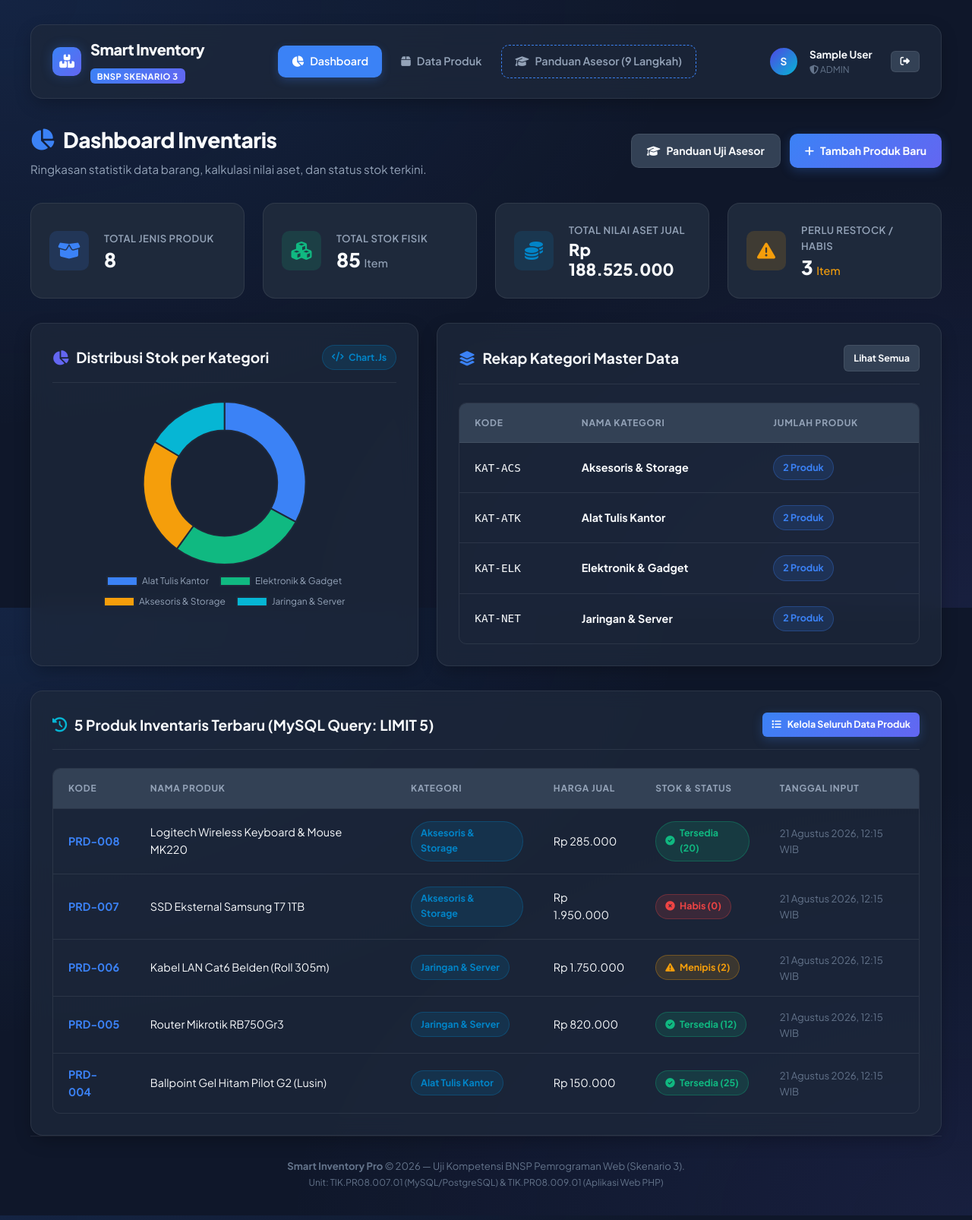
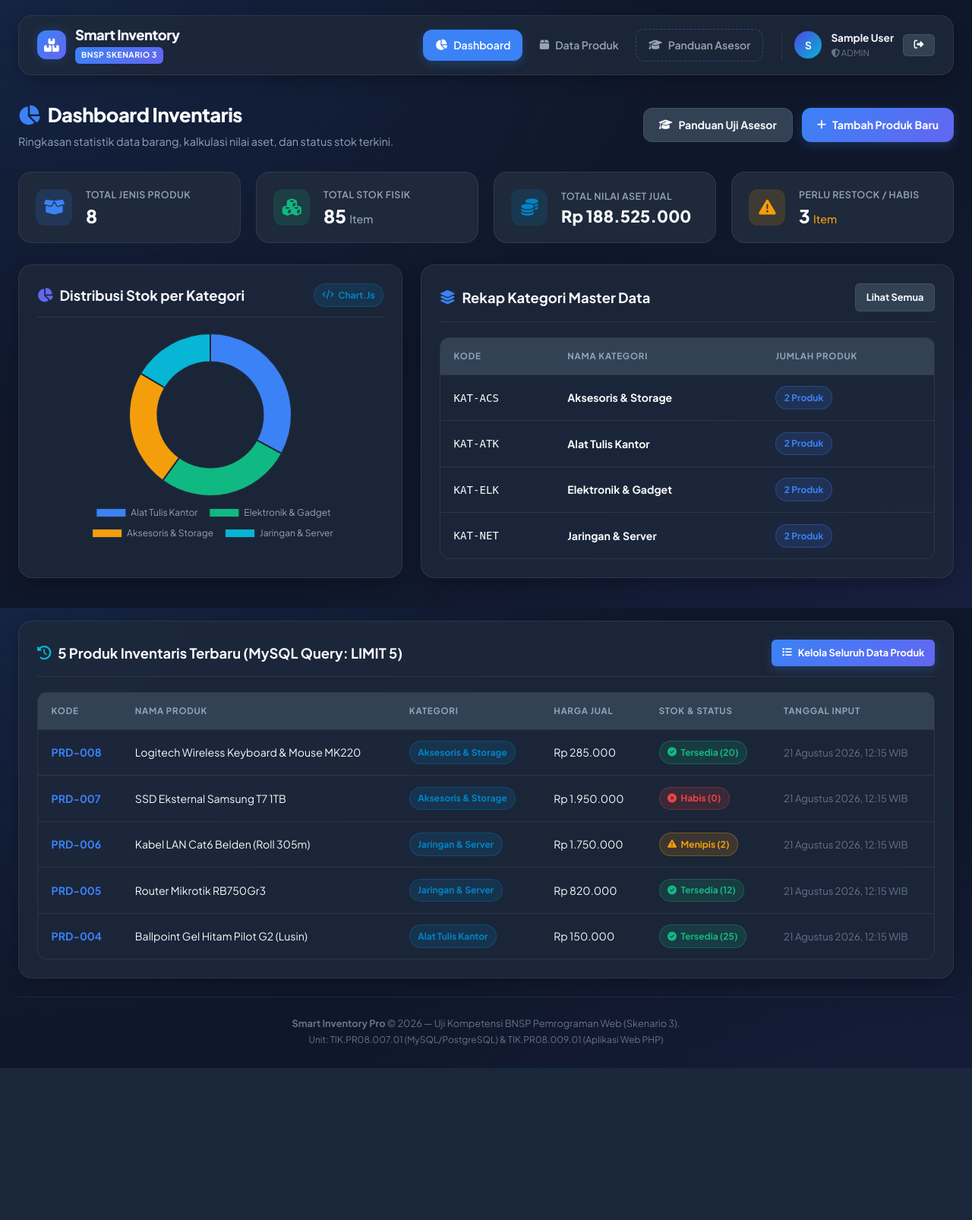
Before and after one commit to BDwicky/BNSP, a PHP site: page / in a window 1280 px wide. Shown: the whole page at 76% size. After the commit the page ends 1406 px from the top, so only its background shows below. Run offline with PHP 8.4, Linux system fonts and the light colour scheme; the visitor is signed in with stand-in values (Sample User, id 1); data comes from the database, SQL or seed files in the repository; some libraries are stand-ins or nearby versions.

Commit message:
feat: implement SweetAlert2 toast notifications, custom confirmation modals, and mobile responsive layout

```diff
--- a/assets/css/style.css
+++ b/assets/css/style.css
@@ -9,7 +9,7 @@
     --bg-main: #0f172a;
     --bg-surface: #1e293b;
     --bg-surface-elevated: #334155;
-    --bg-glass: rgba(30, 41, 59, 0.75);
+    --bg-glass: rgba(30, 41, 59, 0.85);
     --border-color: rgba(255, 255, 255, 0.08);
     --border-focus: #3b82f6;
 
@@ -33,8 +33,8 @@
     --info-bg: rgba(2, 132, 199, 0.15);
 
     --radius-sm: 6px;
-    --radius-md: 10px;
-    --radius-lg: 16px;
+    --radius-md: 12px;
+    --radius-lg: 18px;
     --radius-xl: 24px;
 
     --shadow-sm: 0 2px 8px rgba(0, 0, 0, 0.2);
@@ -57,29 +57,28 @@ body {
     color: var(--text-primary);
     line-height: 1.6;
     min-height: 100vh;
-    display: flex;
-    flex-direction: column;
     overflow-x: hidden;
     background-image:
         radial-gradient(at 0% 0%, rgba(59, 130, 246, 0.12) 0px, transparent 50%),
         radial-gradient(at 100% 100%, rgba(99, 102, 241, 0.1) 0px, transparent 50%);
     background-attachment: fixed;
+    -webkit-tap-highlight-color: transparent;
 }
 
-/* Layout */
-.app-container {
+.app-wrapper {
     display: flex;
+    flex-direction: column;
     min-height: 100vh;
+    padding: 1.25rem 1.5rem;
+    max-width: 1440px;
+    margin: 0 auto;
+    width: 100%;
 }
 
 .main-content {
     flex: 1;
     display: flex;
     flex-direction: column;
-    padding: 2rem 2.5rem;
-    max-width: 1440px;
-    margin: 0 auto;
-    width: 100%;
 }
 
 /* Navigation Bar */
@@ -89,15 +88,22 @@ body {
     -webkit-backdrop-filter: blur(16px);
     border: 1px solid var(--border-color);
     border-radius: var(--radius-lg);
-    padding: 1rem 1.75rem;
+    padding: 0.9rem 1.5rem;
     margin-bottom: 2rem;
     display: flex;
     align-items: center;
     justify-content: space-between;
     box-shadow: var(--shadow-md);
     position: sticky;
-    top: 1.5rem;
+    top: 1rem;
     z-index: 100;
+    transition: var(--transition);
+}
+
+.navbar-brand-section {
+    display: flex;
+    align-items: center;
+    justify-content: space-between;
 }
 
 .brand-logo {
@@ -106,20 +112,25 @@ body {
     gap: 0.75rem;
     text-decoration: none;
     color: var(--text-primary);
+}
+
+.brand-title {
     font-weight: 800;
-    font-size: 1.25rem;
+    font-size: 1.15rem;
     letter-spacing: -0.5px;
+    line-height: 1.2;
 }
 
 .brand-badge {
     background: linear-gradient(135deg, var(--primary), var(--secondary));
     color: #fff;
-    padding: 0.2rem 0.55rem;
-    font-size: 0.7rem;
+    padding: 0.15rem 0.5rem;
+    font-size: 0.65rem;
     font-weight: 700;
     border-radius: var(--radius-sm);
     text-transform: uppercase;
     letter-spacing: 0.5px;
+    display: inline-block;
 }
 
 .brand-icon {
@@ -133,12 +144,19 @@ body {
     color: #fff;
     font-size: 1.1rem;
     box-shadow: 0 0 15px var(--primary-glow);
+    flex-shrink: 0;
+}
+
+.navbar-nav {
+    display: flex;
+    align-items: center;
+    gap: 1.5rem;
 }
 
 .nav-links {
     display: flex;
     align-items: center;
-    gap: 0.5rem;
+    gap: 0.4rem;
     list-style: none;
 }
 
@@ -146,11 +164,11 @@ body {
     display: flex;
     align-items: center;
     gap: 0.5rem;
-    padding: 0.6rem 1.1rem;
+    padding: 0.55rem 1rem;
     color: var(--text-secondary);
     text-decoration: none;
     font-weight: 600;
-    font-size: 0.9rem;
+    font-size: 0.88rem;
     border-radius: var(--radius-md);
     transition: var(--transition);
 }
@@ -166,10 +184,16 @@ body {
     box-shadow: 0 4px 12px var(--primary-glow);
 }
 
+.nav-link-asesor {
+    border: 1px dashed rgba(59, 130, 246, 0.4);
+}
+
 .user-profile {
     display: flex;
     align-items: center;
-    gap: 1rem;
+    gap: 0.75rem;
+    padding-left: 1rem;
+    border-left: 1px solid var(--border-color);
 }
 
 .user-avatar {
@@ -182,6 +206,8 @@ body {
     justify-content: center;
     font-weight: 700;
     font-size: 0.85rem;
+    color: #fff;
+    flex-shrink: 0;
 }
 
 .user-info {
@@ -191,11 +217,31 @@ body {
 .user-info .name {
     font-weight: 700;
     color: var(--text-primary);
+    white-space: nowrap;
 }
 
 .user-info .role {
-    font-size: 0.75rem;
+    font-size: 0.72rem;
     color: var(--text-muted);
+}
+
+.mobile-nav-toggle {
+    display: none;
+    background: var(--bg-surface-elevated);
+    border: 1px solid var(--border-color);
+    color: var(--text-primary);
+    width: 40px;
+    height: 40px;
+    border-radius: var(--radius-md);
+    font-size: 1.1rem;
+    cursor: pointer;
+    align-items: center;
+    justify-content: center;
+    transition: var(--transition);
+}
+
+.mobile-nav-toggle:hover {
+    background: var(--primary);
 }
 
 /* Page Headers */
@@ -203,24 +249,24 @@ body {
     display: flex;
     align-items: center;
     justify-content: space-between;
-    margin-bottom: 2rem;
+    margin-bottom: 1.75rem;
     flex-wrap: wrap;
     gap: 1rem;
 }
 
 .page-title {
-    font-size: 1.75rem;
+    font-size: 1.6rem;
     font-weight: 800;
     letter-spacing: -0.5px;
     display: flex;
     align-items: center;
-    gap: 0.75rem;
+    gap: 0.65rem;
 }
 
 .page-subtitle {
     color: var(--text-secondary);
-    font-size: 0.95rem;
-    margin-top: 0.25rem;
+    font-size: 0.9rem;
+    margin-top: 0.2rem;
 }
 
 /* Cards & Glass Containers */
@@ -230,65 +276,69 @@ body {
     -webkit-backdrop-filter: blur(12px);
     border: 1px solid var(--border-color);
     border-radius: var(--radius-lg);
-    padding: 1.75rem;
+    padding: 1.5rem;
     box-shadow: var(--shadow-md);
     transition: var(--transition);
     position: relative;
+    margin-bottom: 1.5rem;
 }
 
 .card:hover {
-    border-color: rgba(255, 255, 255, 0.15);
+    border-color: rgba(255, 255, 255, 0.12);
 }
 
 .card-header {
     display: flex;
     align-items: center;
     justify-content: space-between;
-    margin-bottom: 1.5rem;
-    padding-bottom: 1rem;
+    margin-bottom: 1.25rem;
+    padding-bottom: 0.85rem;
     border-bottom: 1px solid var(--border-color);
+    flex-wrap: wrap;
+    gap: 0.5rem;
 }
 
 .card-title {
-    font-size: 1.2rem;
+    font-size: 1.15rem;
     font-weight: 700;
     display: flex;
     align-items: center;
-    gap: 0.6rem;
+    gap: 0.55rem;
 }
 
 /* Stats Grid */
 .stats-grid {
     display: grid;
     grid-template-columns: repeat(auto-fit, minmax(240px, 1fr));
-    gap: 1.5rem;
-    margin-bottom: 2rem;
+    gap: 1.25rem;
+    margin-bottom: 1.75rem;
 }
 
 .stat-card {
     background: var(--bg-surface);
     border: 1px solid var(--border-color);
     border-radius: var(--radius-lg);
-    padding: 1.5rem;
+    padding: 1.25rem 1.4rem;
     display: flex;
     align-items: center;
-    gap: 1.25rem;
+    gap: 1.1rem;
     transition: var(--transition);
 }
 
 .stat-card:hover {
-    transform: translateY(-4px);
+    transform: translateY(-3px);
     box-shadow: var(--shadow-lg);
 }
 
 .stat-icon {
-    width: 52px;
-    height: 52px;
+    width: 48px;
+    height: 48px;
     border-radius: var(--radius-md);
     display: flex;
     align-items: center;
     justify-content: center;
-    font-size: 1.5rem;
+    font-size: 1.4rem;
+    flex-shrink: 0;
 }
 
 .stat-icon.primary { background: rgba(59, 130, 246, 0.15); color: var(--primary); }
@@ -299,18 +349,22 @@ body {
 
 .stat-content {
     flex: 1;
+    min-width: 0;
 }
 
 .stat-label {
-    font-size: 0.82rem;
+    font-size: 0.78rem;
     color: var(--text-secondary);
     font-weight: 600;
     text-transform: uppercase;
     letter-spacing: 0.5px;
+    white-space: nowrap;
+    overflow: hidden;
+    text-overflow: ellipsis;
 }
 
 .stat-value {
-    font-size: 1.6rem;
+    font-size: 1.5rem;
     font-weight: 800;
     color: var(--text-primary);
     line-height: 1.2;
@@ -320,15 +374,17 @@ body {
 /* Data Table */
 .table-responsive {
     overflow-x: auto;
+    -webkit-overflow-scrolling: touch;
     border-radius: var(--radius-md);
     border: 1px solid var(--border-color);
 }
 
 .data-table {
     width: 100%;
+    min-width: 650px;
     border-collapse: collapse;
     text-align: left;
-    font-size: 0.9rem;
+    font-size: 0.88rem;
 }
 
 .data-table th {
@@ -336,14 +392,14 @@ body {
     color: var(--text-secondary);
     font-weight: 700;
     text-transform: uppercase;
-    font-size: 0.75rem;
+    font-size: 0.72rem;
     letter-spacing: 0.75px;
-    padding: 1rem 1.25rem;
+    padding: 0.9rem 1.1rem;
     border-bottom: 1px solid var(--border-color);
 }
 
 .data-table td {
-    padding: 1rem 1.25rem;
+    padding: 0.9rem 1.1rem;
     border-bottom: 1px solid var(--border-color);
     color: var(--text-primary);
     vertical-align: middle;
@@ -365,12 +421,13 @@ body {
 .badge {
     display: inline-flex;
     align-items: center;
-    gap: 0.4rem;
-    padding: 0.35rem 0.75rem;
-    font-size: 0.78rem;
+    gap: 0.35rem;
+    padding: 0.3rem 0.65rem;
+    font-size: 0.75rem;
     font-weight: 700;
     border-radius: 9999px;
     text-transform: capitalize;
+    white-space: nowrap;
 }
 
 .badge-success { background: var(--success-bg); color: var(--success); border: 1px solid rgba(16, 185, 129, 0.3); }
@@ -394,6 +451,8 @@ body {
     text-decoration: none;
     transition: var(--transition);
     font-family: inherit;
+    white-space: nowrap;
+    touch-action: manipulation;
 }
 
 .btn-primary {
@@ -440,14 +499,14 @@ body {
 }
 
 .btn-sm {
-    padding: 0.4rem 0.75rem;
-    font-size: 0.78rem;
+    padding: 0.45rem 0.85rem;
+    font-size: 0.8rem;
     border-radius: var(--radius-sm);
 }
 
 .btn-icon {
-    width: 34px;
-    height: 34px;
+    width: 36px;
+    height: 36px;
     padding: 0;
     border-radius: var(--radius-sm);
 }
@@ -652,10 +743,10 @@ body {
 /* Footer */
 .app-footer {
     margin-top: auto;
-    padding: 1.75rem 0 0.5rem;
+    padding: 1.5rem 0 0.5rem;
     text-align: center;
     color: var(--text-muted);
-    font-size: 0.82rem;
+    font-size: 0.8rem;
     border-top: 1px solid var(--border-color);
 }
 
--- a/assets/js/app.js
+++ b/assets/js/app.js
@@ -1,10 +1,110 @@
 /**
  * SMART INVENTORY PRO - CLIENT JAVASCRIPT
- * Interaktivitas, Panduan Asesor, Konfirmasi Aksi, & Visualisasi Chart
+ * Interaktivitas, Toast Notifications, SweetAlert2 Confirmations, & Visualisasi Chart
  */
 
+// 1. Inisialisasi Toast Mixin menggunakan SweetAlert2
+const Toast = (typeof Swal !== 'undefined') ? Swal.mixin({
+    toast: true,
+    position: 'top-end',
+    showConfirmButton: false,
+    timer: 3500,
+    timerProgressBar: true,
+    didOpen: (toast) => {
+        toast.addEventListener('mouseenter', Swal.stopTimer);
+        toast.addEventListener('mouseleave', Swal.resumeTimer);
+    }
+}) : null;
+
+/**
+ * Helper untuk memicu Toast Notification
+ */
+function showToast(type, message) {
+    if (Toast) {
+        let icon = type;
+        if (type === 'error' || type === 'danger') icon = 'error';
+        if (type === 'warning') icon = 'warning';
+        if (type === 'info') icon = 'info';
+        if (type === 'success') icon = 'success';
+
+        Toast.fire({
+            icon: icon,
+            title: message
+        });
+    } else {
+        alert(message);
+    }
+}
+
 document.addEventListener('DOMContentLoaded', () => {
-    // 1. Inisialisasi Tab Panduan Asesor (9 Langkah Kerja)
+    // 1.1 Mobile Navigation Toggle
+    const navToggle = document.getElementById('mobileNavToggle');
+    const navMenu = document.getElementById('navbarMenu');
+
+    if (navToggle && navMenu) {
+        navToggle.addEventListener('click', () => {
+            navMenu.classList.toggle('show');
+            const icon = navToggle.querySelector('i');
+            if (icon) {
+                if (navMenu.classList.contains('show')) {
+                    icon.classList.remove('fa-bars');
+                    icon.classList.add('fa-xmark');
+                } else {
+                    icon.classList.remove('fa-xmark');
+                    icon.classList.add('fa-bars');
+                }
+            }
+        });
+    }
+
+    // 2. Deteksi Flash Message dari Server dan Tampilkan sebagai Toast
+    const flashEl = document.getElementById('flash-data');
+    if (flashEl) {
+        const type = flashEl.getAttribute('data-type') || 'info';
+        const message = flashEl.getAttribute('data-message') || '';
+        if (message) {
+            showToast(type, message);
+        }
+    }
+
+    // 3. Konfirmasi Penghapusan Data (SweetAlert2 Model Toast/Modal)
+    const deleteForms = document.querySelectorAll('form[action*="product_delete"]');
+    deleteForms.forEach(form => {
+        const btn = form.querySelector('.btn-delete-confirm');
+        if (btn) {
+            btn.addEventListener('click', (e) => {
+                e.preventDefault();
+                const itemName = btn.getAttribute('data-name') || 'produk ini';
+
+                if (typeof Swal !== 'undefined') {
+                    Swal.fire({
+                        title: 'Konfirmasi Hapus Data',
+                        html: `Apakah Anda yakin ingin menghapus <strong>"${itemName}"</strong>?<br><span style="color: #94a3b8; font-size: 0.85rem;">Data yang dihapus tidak dapat dipulihkan.</span>`,
+                        icon: 'warning',
+                        showCancelButton: true,
+                        confirmButtonColor: '#ef4444',
+                        cancelButtonColor: '#334155',
+                        confirmButtonText: '<i class="fas fa-trash-alt"></i> Ya, Hapus',
+                        cancelButtonText: 'Batal',
+                        background: '#1e293b',
+                        color: '#f8fafc',
+                        reverseButtons: true,
+                        focusCancel: true
+                    }).then((result) => {
+                        if (result.isConfirmed) {
+                            form.submit();
+                        }
+                    });
+                } else {
+                    if (confirm(`Apakah Anda yakin ingin menghapus "${itemName}"?`)) {
+                        form.submit();
+                    }
+                }
+            });
+        }
+    });
+
+    // 4. Inisialisasi Tab Panduan Asesor (9 Langkah Kerja)
     const stepBtns = document.querySelectorAll('.step-btn');
     const stepContents = document.querySelectorAll('.step-content');
 
@@ -27,30 +127,7 @@ document.addEventListener('DOMContentLoaded', () => {
         });
     });
 
-    // 2. Konfirmasi Penghapusan Data (Security UX)
-    const deleteButtons = document.querySelectorAll('.btn-delete-confirm');
-    deleteButtons.forEach(btn => {
-        btn.addEventListener('click', (e) => {
-            const itemName = btn.getAttribute('data-name') || 'item ini';
-            const confirmMsg = `Apakah Anda yakin ingin menghapus data "${itemName}"?\nTindakan ini tidak dapat dibatalkan.`;
-            if (!confirm(confirmMsg)) {
-                e.preventDefault();
-            }
-        });
-    });
-
-    // 3. Auto Dismiss Alert Notifikasi
-    const alerts = document.querySelectorAll('.alert');
-    alerts.forEach(alert => {
-        setTimeout(() => {
-            alert.style.transition = 'opacity 0.5s ease, transform 0.5s ease';
-            alert.style.opacity = '0';
-            alert.style.transform = 'translateY(-10px)';
-            setTimeout(() => alert.remove(), 500);
-        }, 5000);
-    });
-
-    // 4. Inisialisasi Chart.js jika ada canvas di halaman dashboard
+    // 5. Inisialisasi Chart.js jika ada canvas di halaman dashboard
     const chartCanvas = document.getElementById('inventoryChart');
     if (chartCanvas && typeof Chart !== 'undefined') {
         const labels = JSON.parse(chartCanvas.getAttribute('data-labels') || '[]');
--- a/views/footer.php
+++ b/views/footer.php
@@ -1,3 +1,5 @@
+        </main>
+
         <!-- Footer -->
         <footer class="app-footer">
             <p>
--- a/views/header.php
+++ b/views/header.php
@@ -5,52 +5,70 @@
 $currentPage = basename($_SERVER['PHP_SELF']);
 $currentAction = $_GET['action'] ?? 'dashboard';
 $user = currentUser();
+$flash = getFlash();
 ?>
 <!DOCTYPE html>
 <html lang="id">
 <head>
     <meta charset="UTF-8">
-    <meta name="viewport" content="width=device-width, initial-scale=1.0">
+    <meta name="viewport" content="width=device-width, initial-scale=1.0, maximum-scale=1.0, user-scalable=no">
     <title><?= htmlspecialchars($pageTitle ?? APP_NAME) ?> - BNSP Skenario 3</title>
     <!-- Pre-existing Components: Google Fonts & Font Awesome CDN -->
     <link rel="stylesheet" href="https://cdnjs.cloudflare.com/ajax/libs/font-awesome/6.4.0/css/all.min.css">
     <link rel="stylesheet" href="assets/css/style.css">
     <!-- Pre-existing Component: Chart.js CDN -->
     <script src="https://cdn.jsdelivr.net/npm/chart.js"></script>
+    <!-- Pre-existing Component: SweetAlert2 (Toast & Confirmation) -->
+    <script src="https://cdn.jsdelivr.net/npm/sweetalert2@11"></script>
 </head>
 <body>
-    <div class="main-content">
+    <!-- Hidden Flash Data element for Toast notifications -->
+    <?php if ($flash): ?>
+        <div id="flash-data"
+             data-type="<?= htmlspecialchars($flash['type']) ?>"
+             data-message="<?= htmlspecialchars($flash['message']) ?>">
+        </div>
+    <?php endif; ?>
+
+    <div class="app-wrapper">
         <!-- Top Navigation Bar -->
         <header class="navbar">
+            <div class="navbar-brand-section">
                 <a href="index.php?action=dashboard" class="brand-logo">
                     <div class="brand-icon">
                         <i class="fas fa-boxes-stacked"></i>
                     </div>
                     <div>
-                    <div>Smart Inventory</div>
+                        <div class="brand-title">Smart Inventory</div>
                         <span class="brand-badge">BNSP SKENARIO 3</span>
                     </div>
                 </a>
 
-            <nav>
+                <!-- Mobile Hamburger Toggle -->
+                <button type="button" class="mobile-nav-toggle" id="mobileNavToggle" aria-label="Toggle Menu">
+                    <i class="fas fa-bars"></i>
+                </button>
+            </div>
+
+            <!-- Navigation Links -->
+            <nav class="navbar-nav" id="navbarMenu">
                 <ul class="nav-links">
                     <li>
                         <a href="index.php?action=dashboard" class="nav-link <?= ($currentAction === 'dashboard') ? 'active' : '' ?>">
-                            <i class="fas fa-chart-pie"></i> Dashboard
+                            <i class="fas fa-chart-pie"></i> <span>Dashboard</span>
                         </a>
                     </li>
                     <li>
                         <a href="index.php?action=products" class="nav-link <?= in_array($currentAction, ['products', 'product_create', 'product_edit']) ? 'active' : '' ?>">
-                            <i class="fas fa-box"></i> Data Produk
+                            <i class="fas fa-box"></i> <span>Data Produk</span>
                         </a>
                     </li>
                     <li>
-                        <a href="index.php?action=asesor" class="nav-link <?= ($currentAction === 'asesor') ? 'active' : '' ?>" style="border: 1px dashed var(--primary);">
-                            <i class="fas fa-graduation-cap"></i> Panduan Asesor (9 Langkah)
+                        <a href="index.php?action=asesor" class="nav-link nav-link-asesor <?= ($currentAction === 'asesor') ? 'active' : '' ?>">
+                            <i class="fas fa-graduation-cap"></i> <span>Panduan Asesor</span>
                         </a>
                     </li>
                 </ul>
-            </nav>
 
                 <div class="user-profile">
                     <div class="user-avatar">
@@ -60,16 +78,11 @@ $user = currentUser();
                         <div class="name"><?= htmlspecialchars($user['nama_lengkap'] ?? 'Guest') ?></div>
                         <div class="role"><i class="fas fa-shield-alt"></i> <?= htmlspecialchars(strtoupper($user['role'] ?? 'Admin')) ?></div>
                     </div>
-                <a href="logout.php" class="btn btn-secondary btn-sm" title="Logout" style="margin-left: 0.5rem;">
+                    <a href="logout.php" class="btn btn-secondary btn-sm btn-logout" title="Logout">
                         <i class="fas fa-sign-out-alt"></i>
                     </a>
                 </div>
+            </nav>
         </header>
 
-        <!-- Flash Message Alerts -->
-        <?php $flash = getFlash(); if ($flash): ?>
-            <div class="alert alert-<?= htmlspecialchars($flash['type']) ?>">
-                <i class="fas <?= $flash['type'] === 'success' ? 'fa-check-circle' : ($flash['type'] === 'warning' ? 'fa-exclamation-triangle' : 'fa-info-circle') ?>"></i>
-                <span><?= htmlspecialchars($flash['message']) ?></span>
-            </div>
-        <?php endif; ?>
+        <main class="main-content">
```
Also changed, not shown: other parts of assets/css/style.css (+180 -35 lines), login.php (+18 -20 lines). Lines whose indentation alone changed are shown as unchanged.
